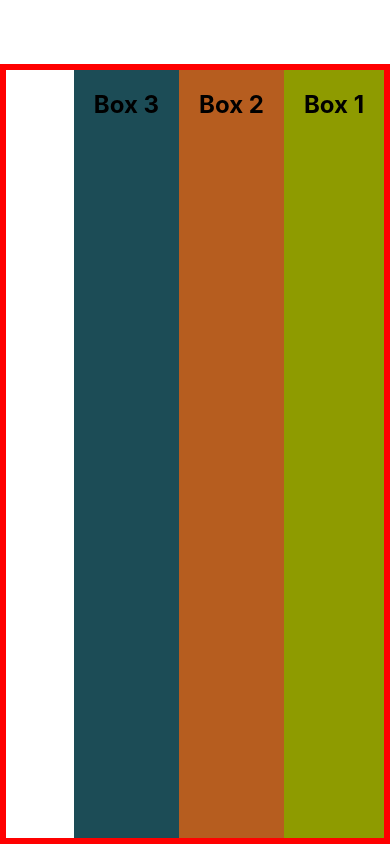
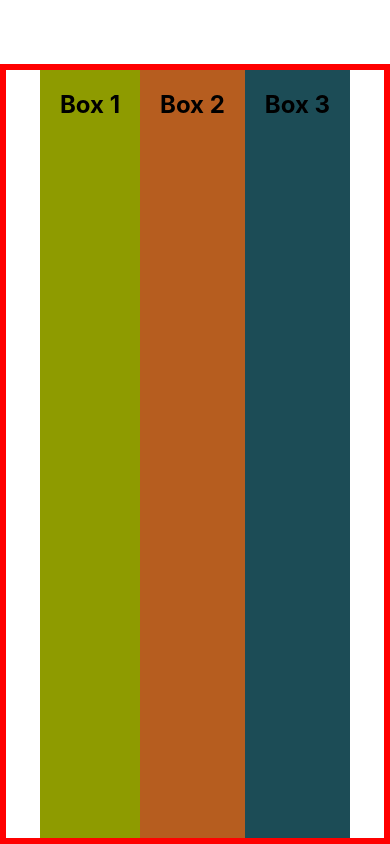
Before and after one commit to amontalvof/react-native-demo, a React Native app: screen / in a window 390 px wide. Built offline with nearby package versions, Linux system fonts and the light colour scheme.

Commit message:
feat: Justify Content

```diff
--- a/App.js
+++ b/App.js
@@ -19,7 +19,8 @@ export default function App() {
 const styles = StyleSheet.create({
     container: {
         flex: 1,
-        flexDirection: 'row-reverse',
+        flexDirection: 'row',
+        justifyContent: 'center',
         marginTop: 64,
         borderWidth: 6,
         borderColor: 'red',
```
